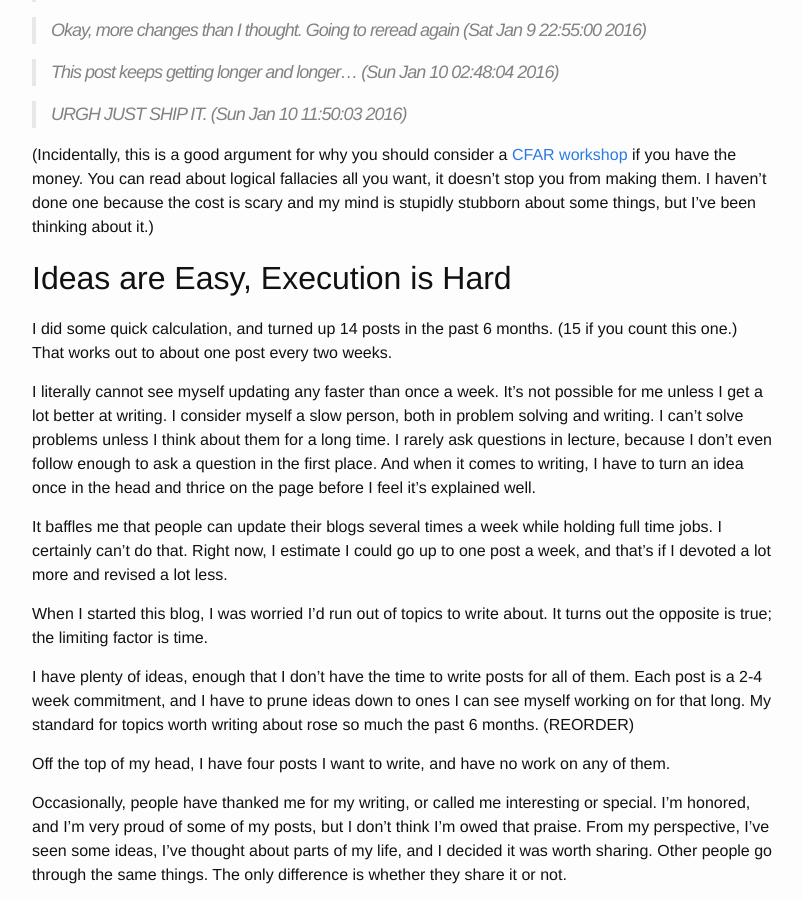
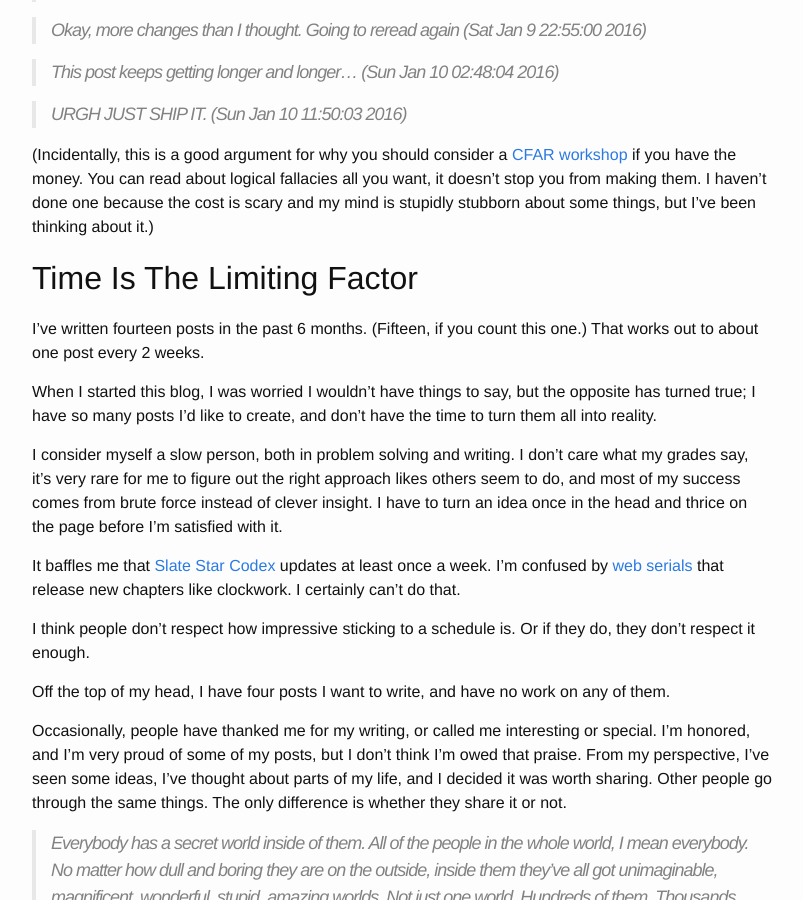
Before and after one commit to alexirpan/alexirpan.github.io, a Jekyll site: the page built from _posts/2016-02-18-half-year.markdown, in a window 1280 px wide and 900 px high, scrolled down 2409 px. Shown: the whole window, without its empty margins (238-1041 px from the left). Built offline with Jekyll 4.4.1, drawn with Linux system fonts in a browser that asks for light colours; comment, search, counter and statistics services are not loaded.

Commit message:
Need to normalize the section lengths, or break the larger ones up

```diff
--- a/_posts/2016-02-18-half-year.markdown
+++ b/_posts/2016-02-18-half-year.markdown
@@ -130,33 +130,28 @@ making them. I haven't done one because the cost is scary and my
 mind is stupidly stubborn about some things, but I've been thinking about it.)
 
 
-Ideas are Easy, Execution is Hard
+Time Is The Limiting Factor
 -------------------------------------------------------------------------------
 
-I did some quick calculation, and turned up 14 posts in the past 6 months. (15
-if you count this one.) That works out to about one post every two weeks.
+I've written fourteen posts in the past 6 months. (Fifteen, if you count this
+one.) That works out to about one post every 2 weeks.
 
-I literally cannot see myself updating any faster than once a week. It's
-not possible for me unless I get a lot better at writing. I consider myself
-a slow person, both in problem solving and writing. I can't solve problems unless
-I think about them for a long time. I rarely ask questions in lecture, because
-I don't even follow enough to ask a question in the first place. And when
-it comes to writing, I have to turn an idea once in the head and thrice on
-the page before I feel it's explained well.
+When I started this blog, I was worried I wouldn't have things to say, but
+the opposite has turned true; I have so many posts I'd like to create, and
+don't have the time to turn them all into reality.
 
-It baffles me that people can update their blogs several times a week while holding
-full time jobs. I certainly can't do that.
-Right now, I estimate I could go up to one post a week, and that's
-if I devoted a lot more and revised a lot less.
+I consider myself a slow person, both in problem solving and writing.
+I don't care what my grades say, it's very rare for me to figure out the right
+approach likes others seem to do, and most of my success comes from brute force
+instead of clever insight. I have to turn an idea once in the head and thrice on
+the page before I'm satisfied with it.
 
-When I started this blog, I was worried I'd run out of topics to write about.
-It turns out the opposite is true; the limiting factor is time.
+It baffles me that [Slate Star Codex](http://slatestarcodex.com/)
+updates at least once a week. I'm confused by [web serials](https://parahumans.wordpress.com/)
+that release new chapters like clockwork. I certainly can't do that.
 
-I have plenty of ideas, enough that I
-don't have the time to write posts for all of them. Each post is a 2-4 week
-commitment, and I have to prune ideas down to ones I can see myself
-working on for that long. My standard for topics worth writing about rose so
-much the past 6 months. (REORDER)
+I think people don't respect how impressive sticking to a schedule is. Or if
+they do, they don't respect it enough.
 
 Off the top of my head, I have four posts I want to write, and have no work
 on any of them.
```
